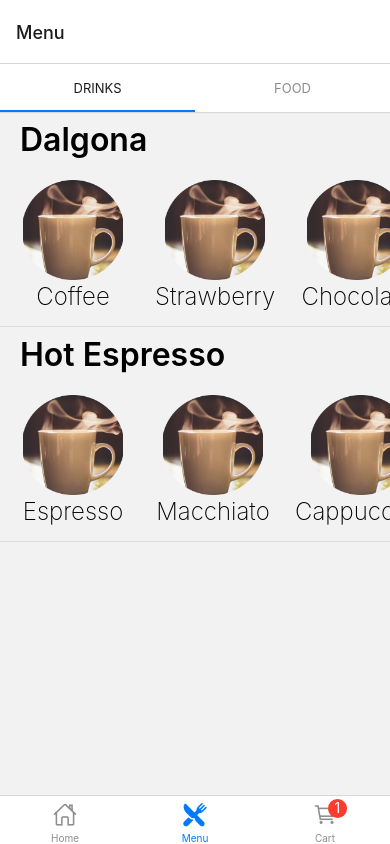
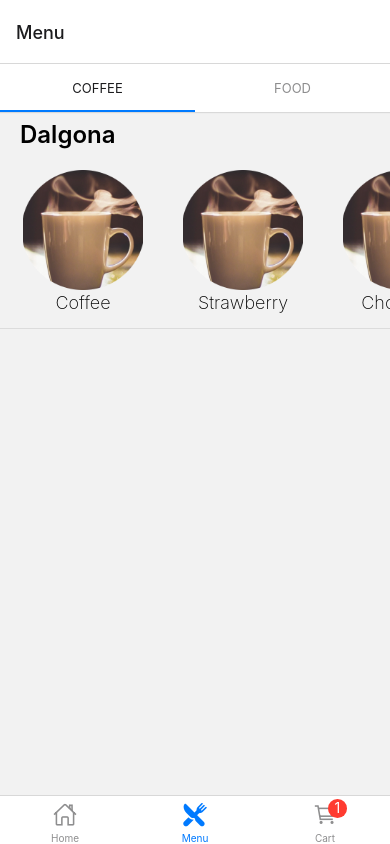
Before and after one commit to rahrahfez/CoffeeShop, a React Native app: screen /Menu in a window 390 px wide. Built offline with nearby package versions, Linux system fonts and the light colour scheme.

Commit message:
refactored drinkscreen to take dynamic data

```diff
--- a/screens/home.js
+++ b/screens/home.js
@@ -21,6 +21,6 @@ const styles = StyleSheet.create({
     color: 'white',
     fontSize: 42,
     fontWeight: 'bold',
-    marginTop: 24,
+    marginTop: 56,
   },
 })
--- a/screens/menu.js
+++ b/screens/menu.js
@@ -1,50 +1,57 @@
 import React from 'react';
-import { Image, View, Text, Button, Alert, StyleSheet, ScrollView, Pressable } from 'react-native';
+import { Image, View, Text, StyleSheet, ScrollView, Pressable, FlatList, TouchableHighlight } from 'react-native';
 import { createMaterialTopTabNavigator } from '@react-navigation/material-top-tabs';
+import { createNativeStackNavigator } from '@react-navigation/native-stack';
 
 import { globalStyles } from '../shared/globalStyles';
 import ItemDescriptionScreen from './itemDescription';
-import { createNativeStackNavigator } from '@react-navigation/native-stack';
-
-// const drinksData =
+import { dalgona } from '../shared/menuItems';
 
 function DrinksScreen({ navigation }) {
   return (
     <ScrollView>
-      <Text style={styles.cardHeader}>Dalgona</Text>
-      <ScrollView horizontal={true} style={styles.contentContainer}>
-        <Pressable style={styles.card} onPress={() => navigation.navigate('ItemDescription')}>
-          <Image source={require('../assets/coffee(edited).png')} style={styles.drinkImage}/>
-          <Text style={styles.drinkLabel}>Coffee</Text>
+      <View style={{flexDirection: 'row'}}>
+        <Text style={styles.cardHeader}>Dalgona</Text>
+      </View>
+      <FlatList
+        style={styles.contentContainer}
+        data={dalgona}
+        horizontal={true}
+        renderItem={({item}) => (
+          <Pressable
+            key={item.id}
+            style={styles.card}
+            onPress={() => navigation.navigate('ItemDescription')}>
+          <Image source={item.img_thumbnail} style={styles.drinkImage}/>
+          <Text style={styles.drinkLabel}>{item.flavor}</Text>
         </Pressable>
-        <View style={styles.card}>
-          <Image source={require('../assets/coffee(edited).png')} style={styles.drinkImage}/>
-          <Text style={styles.drinkLabel}>Strawberry</Text>
-        </View>
-        <View style={styles.card}>
-          <Image source={require('../assets/coffee(edited).png')} style={styles.drinkImage}/>
-          <Text style={styles.drinkLabel}>Chocolate</Text>
-        </View>
-        <View style={styles.card}>
-          <Image source={require('../assets/coffee(edited).png')} style={styles.drinkImage}/>
-          <Text style={styles.drinkLabel}>Thai Tea</Text>
-        </View>
-      </ScrollView>
-      <Text style={styles.cardHeader}>Hot Espresso</Text>
-      <ScrollView horizontal={true} style={styles.contentContainer}>
-        <View style={styles.card}>
-          <Image source={require('../assets/coffee(edited).png')} style={styles.drinkImage}/>
-          <Text style={styles.drinkLabel}>Espresso</Text>
-        </View>
-        <View style={styles.card}>
-          <Image source={require('../assets/coffee(edited).png')} style={styles.drinkImage}/>
-          <Text style={styles.drinkLabel}>Macchiato</Text>
-        </View>
-        <View style={styles.card}>
-          <Image source={require('../assets/coffee(edited).png')} style={styles.drinkImage}/>
-          <Text style={styles.drinkLabel}>Cappuccino</Text>
-        </View>
-      </ScrollView>
+      )}/>
+      {/* <Text style={styles.cardHeader}>Hot Espresso</Text>
+      <FlatList
+        horizontal={true}
+        data={Items}
+        renderItem={({ item, index }) => (
+          <Pressable
+            key={item[index]}
+            style={styles.card}
+            onPress={() => navigation.navigate('ItemDescription')}>
+          <Image source={item.img_thumbnail} style={styles.drinkImage}/>
+          <Text style={styles.drinkLabel}>{item.flavor}</Text>
+        </Pressable>
+      )}/>
+      <Text style={styles.cardHeader}>Cold Drinks</Text>
+      <FlatList
+        horizontal={true}
+        data={Items}
+        renderItem={({ item, index }) => (
+          <Pressable
+            key={item[index]}
+            style={styles.card}
+            onPress={() => navigation.navigate('ItemDescription')}>
+          <Image source={item.img_thumbnail} style={styles.drinkImage}/>
+          <Text style={styles.drinkLabel}>{item.flavor}</Text>
+        </Pressable>
+      )}/> */}
     </ScrollView>
   );
 }
@@ -72,7 +79,7 @@ function MenuScreenStack() {
 export default function MenuScreen() {
   return (
     <Tab.Navigator>
-      <Tab.Screen name='Drinks' component={MenuScreenStack} />
+      <Tab.Screen name='Coffee' component={MenuScreenStack} />
       <Tab.Screen name='Food' component={FoodScreen} />
     </Tab.Navigator>
     );
@@ -87,18 +94,18 @@ const styles = StyleSheet.create({
   },
   cardHeader: {
     fontWeight: '600',
-    fontSize: 32,
+    fontSize: 24,
     padding: 8,
     marginLeft: 12,
   },
   drinkLabel: {
-    fontSize: 24,
+    fontSize: 18,
     padding: 2,
     fontWeight: '200',
   },
   drinkImage: {
-    width: 100,
-    height: 100,
+    width: 120,
+    height: 120,
     marginHorizontal: 10,
   },
   contentContainer: {
--- a/shared/menuItems.js
+++ b/shared/menuItems.js
@@ -1,5 +1,26 @@
-export class MenuItem {
-  constructor(name) {
-    this.name = name;
+export const dalgona = [
+  {
+    id: '1',
+    flavor: 'Coffee',
+    img_thumbnail: require('../assets/coffee(edited).png'),
+    img_large: require('../assets/coffee.png'),
+  },
+  {
+    id: '2',
+    flavor: 'Strawberry',
+    img_thumbnail: require('../assets/coffee(edited).png'),
+    img_large: require('../assets/coffee.png'),
+  },
+  {
+    id: '3',
+    flavor: 'Chocolate',
+    img_thumbnail: require('../assets/coffee(edited).png'),
+    img_large: require('../assets/coffee.png'),
+  },
+  {
+    id: '4',
+    flavor: 'Thai Tea',
+    img_thumbnail: require('../assets/coffee(edited).png'),
+    img_large: require('../assets/coffee.png'),
   }
-}
+];
```
Also changed, not shown: models/item.js (added, +15 -0 lines).
